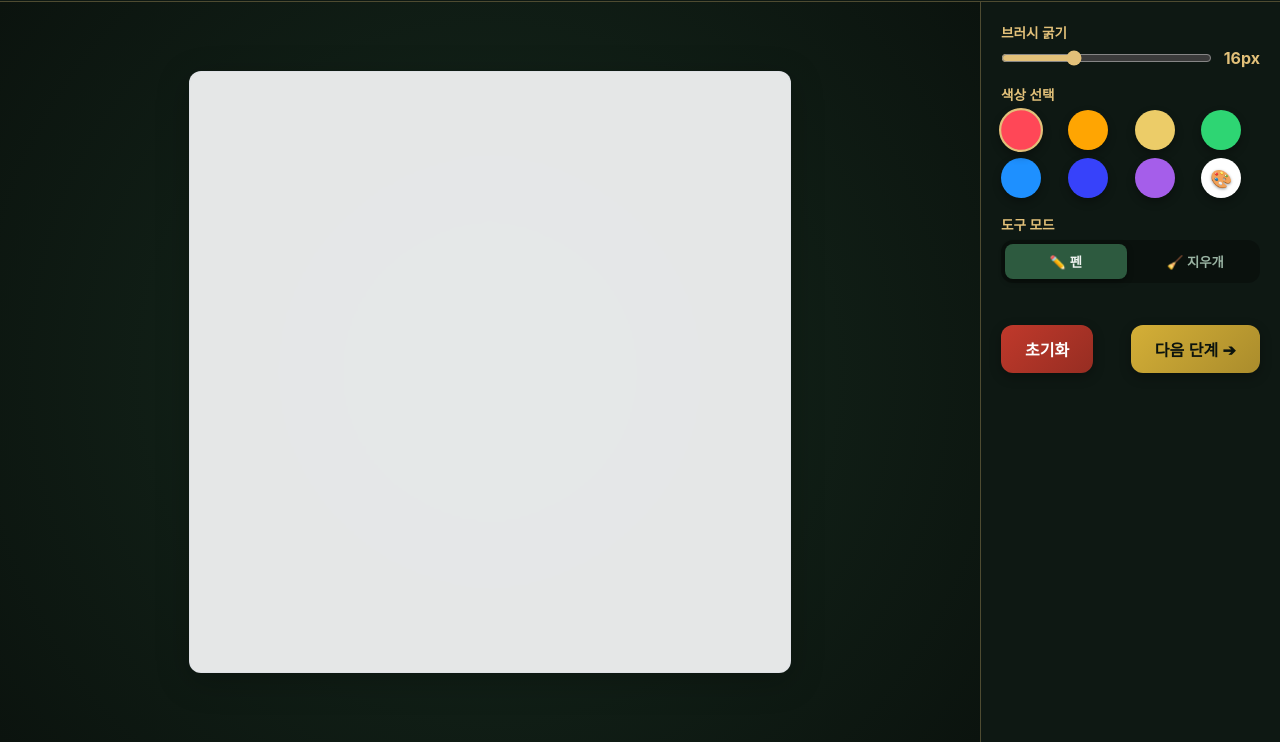
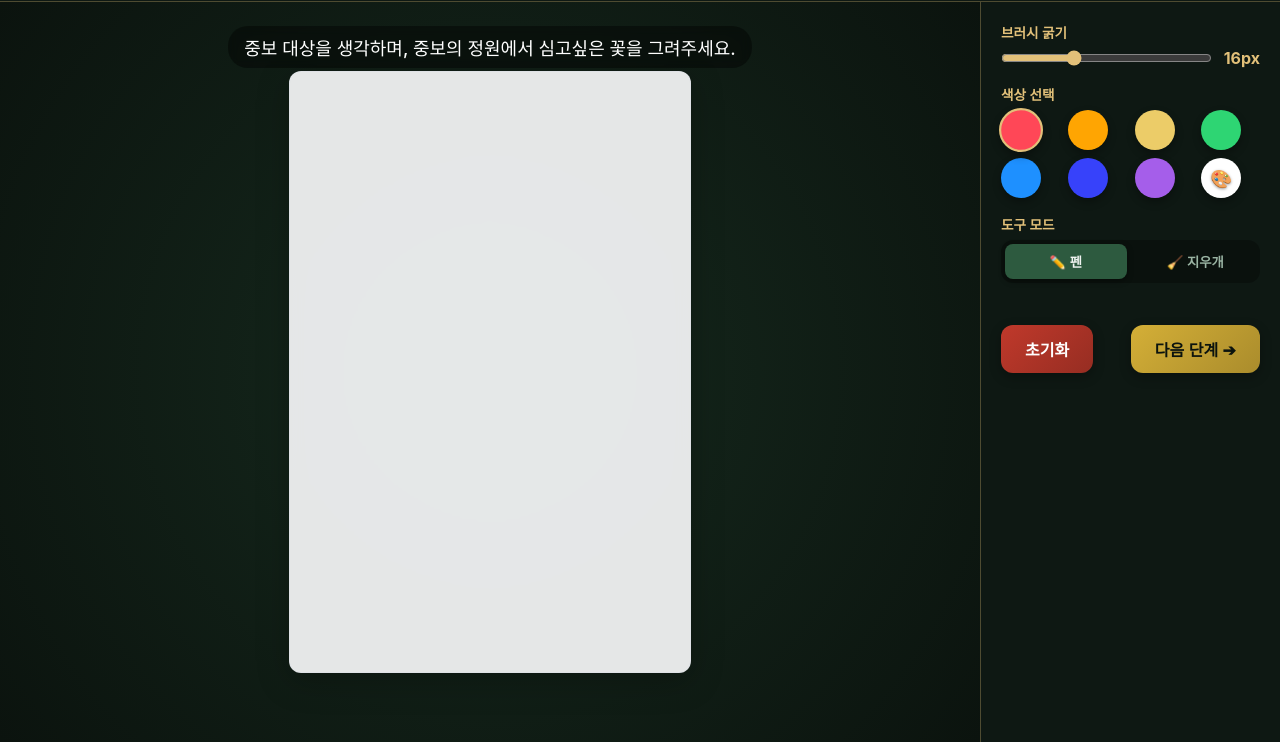
Before and after one commit to seo-kh/Garden-Of-Prayer, a website: page public/ipad/index.html in a window 1280 px wide. Shown: the part 58-800 px from the top of the page. Drawn offline with nearby package versions, Linux system fonts and the light colour scheme; no server answers.

Commit message:
fix: canvas ui

```diff
--- a/public/css/ipad.css
+++ b/public/css/ipad.css
@@ -89,6 +89,26 @@
     align-items: center;
     justify-content: center;
     overflow: hidden;
+}
+
+.canvas-instruction {
+  position: absolute;
+  top: 24px; /* 캔버스 영역 상단에서의 위치 */
+  z-index: 10; /* 캔버스보다 위에 오도록 설정 */
+
+  color: #ffffff; /* 글자 색상 (배경 어두운 톤에 맞춰 흰색계열) */
+  font-size: 18px;
+  font-weight: 500;
+  text-align: center;
+
+  /* 읽기 편하도록 은은한 배경과 그림자 추가 */
+  background: rgba(0, 0, 0, 0.4);
+  backdrop-filter: blur(4px);
+  padding: 8px 16px;
+  border-radius: 20px;
+
+  /* 클릭/터치가 캔버스 그리기를 방해하지 않도록 처리 */
+  pointer-events: none;
 }
 
 #flower-canvas {
--- a/public/ipad/index.html
+++ b/public/ipad/index.html
@@ -25,7 +25,10 @@
     <main class="step-container active" id="step-canvas">
       <div class="canvas-layout">
         <div class="canvas-viewport">
-          <canvas id="flower-canvas" width="600" height="600"></canvas>
+          <p class="canvas-instruction">
+            중보 대상을 생각하며, 중보의 정원에서 심고싶은 꽃을 그려주세요.
+          </p>
+          <canvas id="flower-canvas" width="400" height="600"></canvas>
         </div>
         <div class="canvas-toolbar">
           <div>
--- a/public/ipad/ipad.js
+++ b/public/ipad/ipad.js
@@ -1,3 +1,6 @@
+// 중보 대상을 생각하며, 중보의  정원에서 심고싶은 꽃을 그려주세요.
+
+
 class IpadApp {
   #socket;
   #currentStep = 1;
@@ -37,7 +40,7 @@ class IpadApp {
     this.#ctx = this.#canvas.getContext('2d');
 
     // Canvas 해상도 선명하게 조정
-    this.#canvas.width = 600;
+    this.#canvas.width = 400;
     this.#canvas.height = 600;
     this.#ctx.lineCap = 'round';
     this.#ctx.lineJoin = 'round';
```
